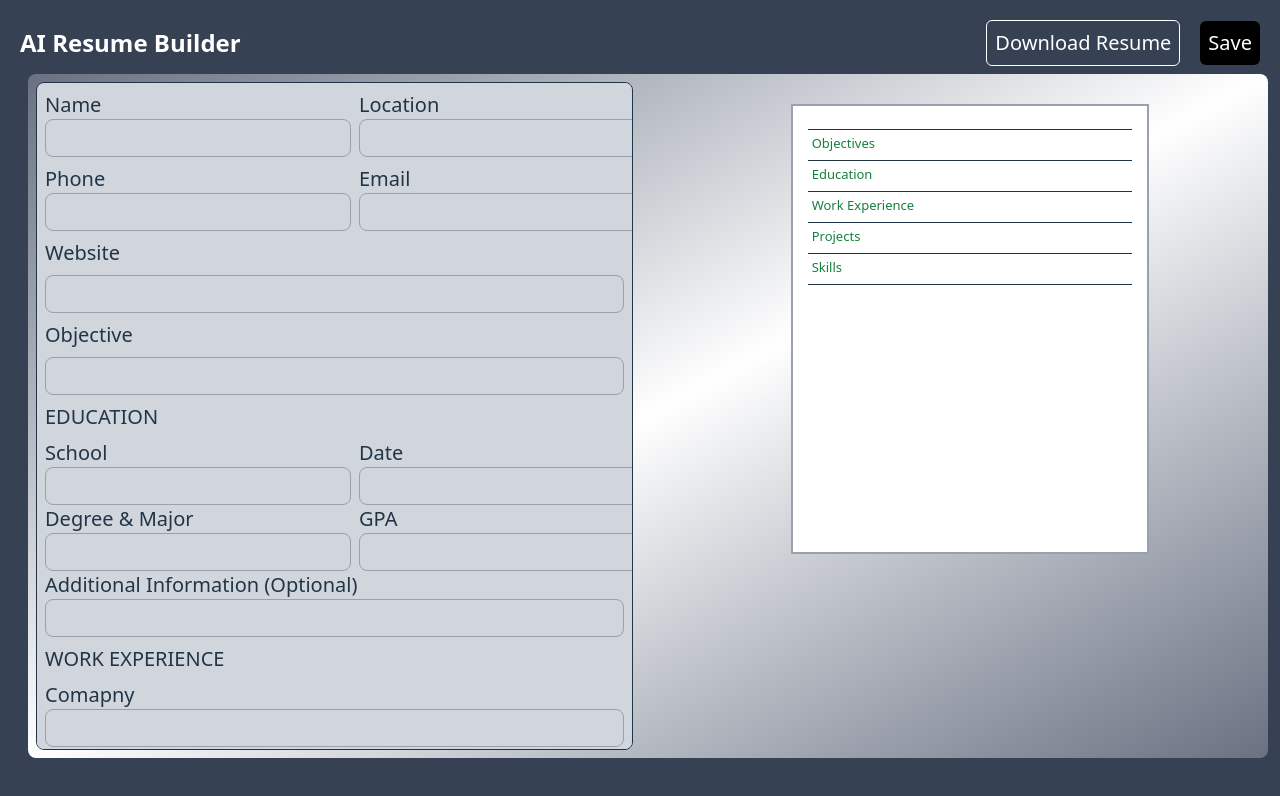
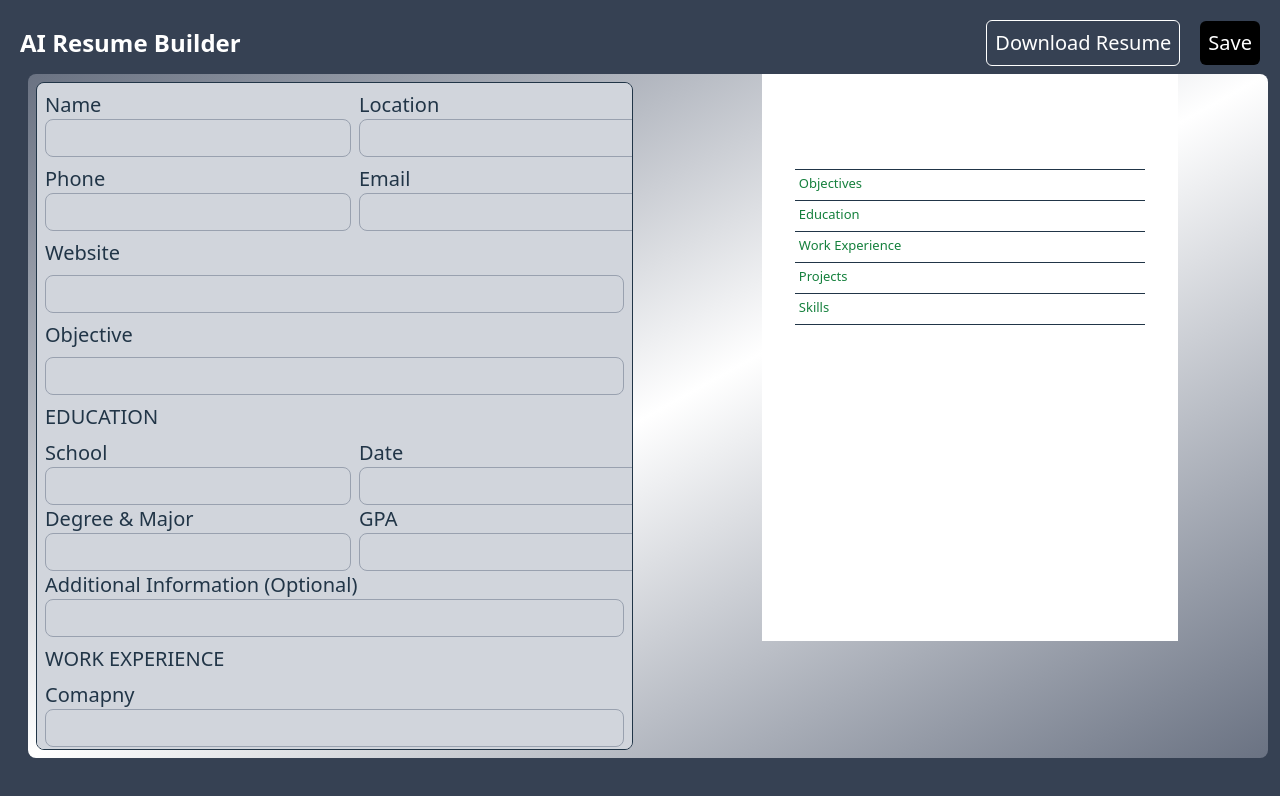
Before and after one commit to Surajithalder088/ai-interviewer-siance, a React (Vite) app: page /ai-resume-editor in a window 1280 px wide. Shown: the top 796 px of the page. Built offline with nearby package versions, Linux system fonts and the light colour scheme.

Commit message:
resume downloader

```diff
--- a/src/components/guidesLists/index.tsx
+++ b/src/components/guidesLists/index.tsx
@@ -31,7 +31,7 @@ const GuideList = () => {
                 className="flex flex-row gap-4 items-center justify-start w-full h-full min-w-screen"
 
                                 >
-                                        {guideReviewList.map((review,id) => (
+                                        {guideReviewList.map((review) => (
                                             <div key={review.id}
                                             className="flex flex-col gap-8 bg-white p-8 rounded-2xl min-w-[400px] "
                                             >
--- a/src/components/intervieewsReviews/index.tsx
+++ b/src/components/intervieewsReviews/index.tsx
@@ -27,7 +27,7 @@ const IntervieewsReviews = () => {
                 className="flex flex-row gap-4 items-center justify-start w-full h-full min-w-screen"
 
                                 >
-                                        {intervieewReviewList.map((review,id) => (
+                                        {intervieewReviewList.map((review) => (
                                                 <div key={review.id}
                                                 className="flex flex-col gap-8 bg-transparent p-8 rounded-2xl min-w-[400px] "
                                                 >
--- a/src/pages/interview/page.tsx
+++ b/src/pages/interview/page.tsx
@@ -245,7 +245,7 @@ const[speaker,setSpeaker]=useState(true)
 
   return (
     <>
-    <div className={`w-[100vw]  relative  px-[100px] py-[70px] gap-4  h-full min-h-[100vh] bg-gradient-to-r from-black via-gray-600 to-black`}>
+    <div className={`w-[100vw] max-h-[100vh]  relative  px-[100px] py-[70px] gap-4  h-full min-h-[100vh] bg-gradient-to-r from-black via-gray-600 to-black`}>
 
         <div className="flex items-center justify-between p-[20px] bg-gray-500 text-white rounded-lg">
 
--- a/src/pages/resumeEditor/page.tsx
+++ b/src/pages/resumeEditor/page.tsx
@@ -1,5 +1,6 @@
-import { useState } from "react"
-
+import { useRef, useState } from "react"
+import html2canvas from "html2canvas";
+import jsPDF from "jspdf";
 
 
 
@@ -11,6 +12,8 @@ const themeList:string[]=["#15803d","#6366f1","#0ea5e9","#fb923c"]
 
 const[font,setFont]=useState("Roboto")
 const fontList:string[]=["Roboto","Montserrat","Noto Serif","Open Sans"]
+
+const resumeRef = useRef<HTMLDivElement|any>(null);
 
 
 // below are variable for resume
@@ -48,14 +51,37 @@ const[projectDesc,setProjectDesc]=useState("")
 const[skills,setSkills]=useState("")
 
 
+const downloadPDF = async () => {
+    const element = resumeRef.current;
+    if (!resumeRef.current) return;
+
+    const canvas = await html2canvas(element, {
+      scale: 2,
+      useCORS: true,
+    });
+
+    const imgData = canvas.toDataURL("image/png");
+
+    const pdf = new jsPDF("p", "mm", "a4");
+    const imgProps = pdf.getImageProperties(imgData);
+    const pdfWidth = pdf.internal.pageSize.getWidth();
+    const pdfHeight = (imgProps.height * pdfWidth) / imgProps.width;
+
+    pdf.addImage(imgData, "PNG", 0, 0, pdfWidth, pdfHeight);
+    pdf.save("resume.pdf");
+  };
+
+
   return (
     <div className="min-w-[100vw] h-[100vh] bg-gray-700 p-[20px]">
         <div className="flex items-center justify-between text-white font-bold text-2xl">
             <p>AI Resume Builder</p>
 
             <div className="flex items-center gap-[20px]">
-                <p className="p-2 border-1 rounded-md text-xl font-light cursor-pointer">Download Resume</p>
-                <p className="p-2 bg-black font-light text-xl rounded-md cursor-pointer">Save</p>
+                <p
+                onClick={downloadPDF}
+                className="p-2 border-1 rounded-md text-xl font-light cursor-pointer">Download Resume</p>
+                <p className="p-2 bg-black font-light text-xl rounded-md cursor-not-allowed">Save</p>
 
             </div>
         </div>
@@ -177,9 +203,19 @@ const[skills,setSkills]=useState("")
 
                 <div className="w-[50%] h-full flex items-center justify-center"
                 >
-                            <div className="min-w-[60%] !min-h-[450px] border-2 text-[8px] border-gray-400 bg-white my-[30px] p-[15px]">
 
-                            <div className="flex flex-col gap-2">
+
+                          <div
+                                  ref={resumeRef}
+                                 className="min-w-[110mm] min-h-[150mm]  p-4 mx-auto"
+                                 style={{ fontSize: "8px",backgroundColor:"white",borderColor:"white" }}
+                             >  <div
+
+                            className="min-w-[80mm]  !min-h-[110mm] border-2 text-[8px]  my-[30px] p-[15px]"
+                             style={{ fontSize: "8px",backgroundColor:"white",borderColor:"white" }}
+                            >
+
+                            <div className="flex flex-col my-3 gap-2">
                                 <p className="text-[13px] text-center" style={{color:themeColor}}>{name}</p>
                                 <div className="flex gap-3 text-[8px] justify-center">
                                     <p>{phone}</p>
@@ -233,6 +269,7 @@ const[skills,setSkills]=useState("")
                             </div>
                             <hr/>
                             </div>
+                            </div>
                 </div>
 
             </div>
--- a/src/store/interviewSlice.ts
+++ b/src/store/interviewSlice.ts
@@ -27,6 +27,8 @@ const interviewSlice = createSlice({
   initialState,
   reducers: {
     setInterview: (state, action: PayloadAction<InterviewState>) => {
+      console.log(state);
+
       return action.payload;
     },
     clearInterview: () => {
--- a/src/store/userSlice.ts
+++ b/src/store/userSlice.ts
@@ -19,6 +19,8 @@ const userSlice = createSlice({
   initialState,
   reducers: {
     setUser: (state, action: PayloadAction<UserState>) => {
+      console.log(state);
+
       return action.payload;
     },
     clearUser: () => {
```
Also changed, not shown: package.json (+10 -8 lines), 1 other file (tests, documents, lock files or other folders).
